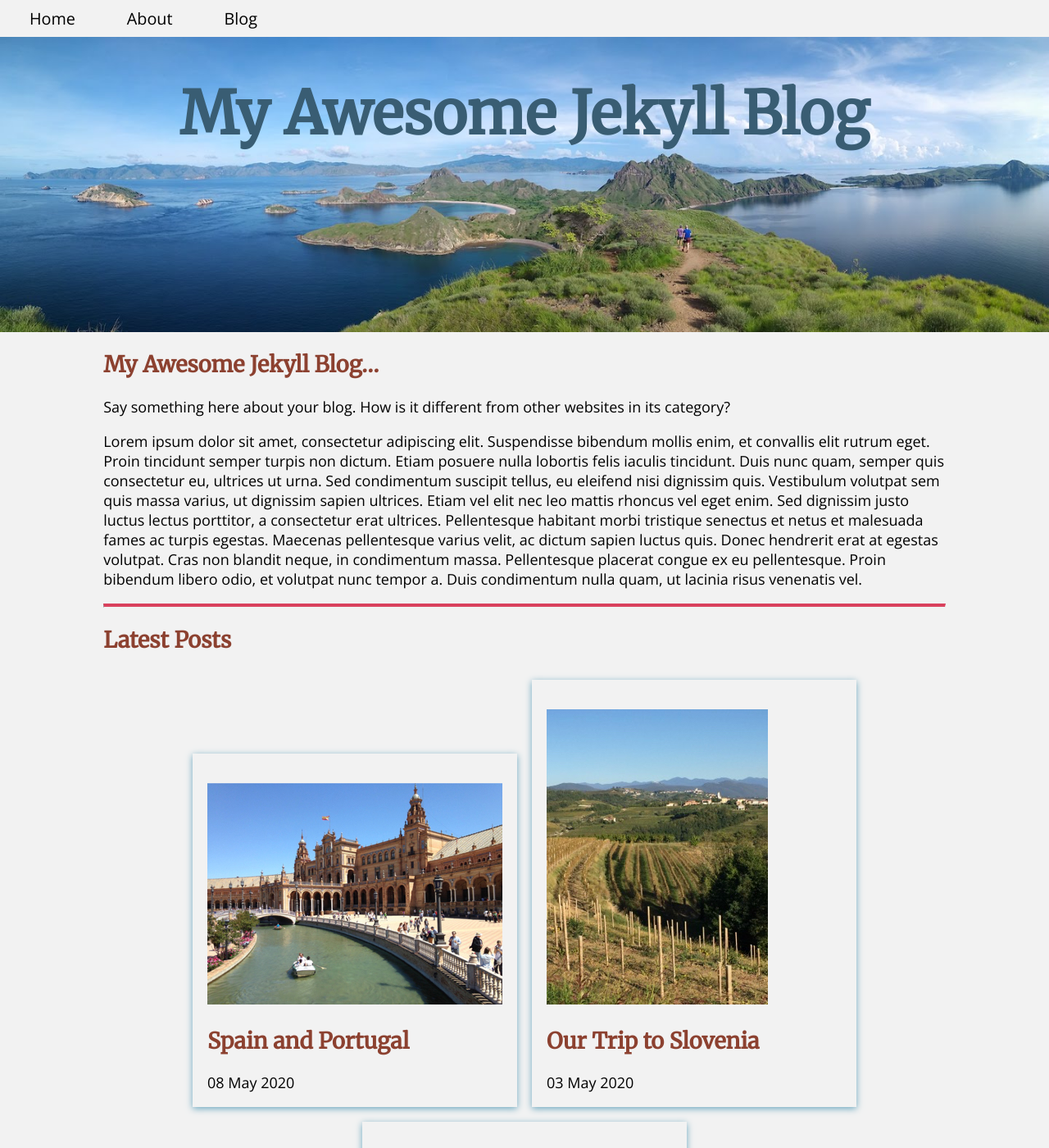
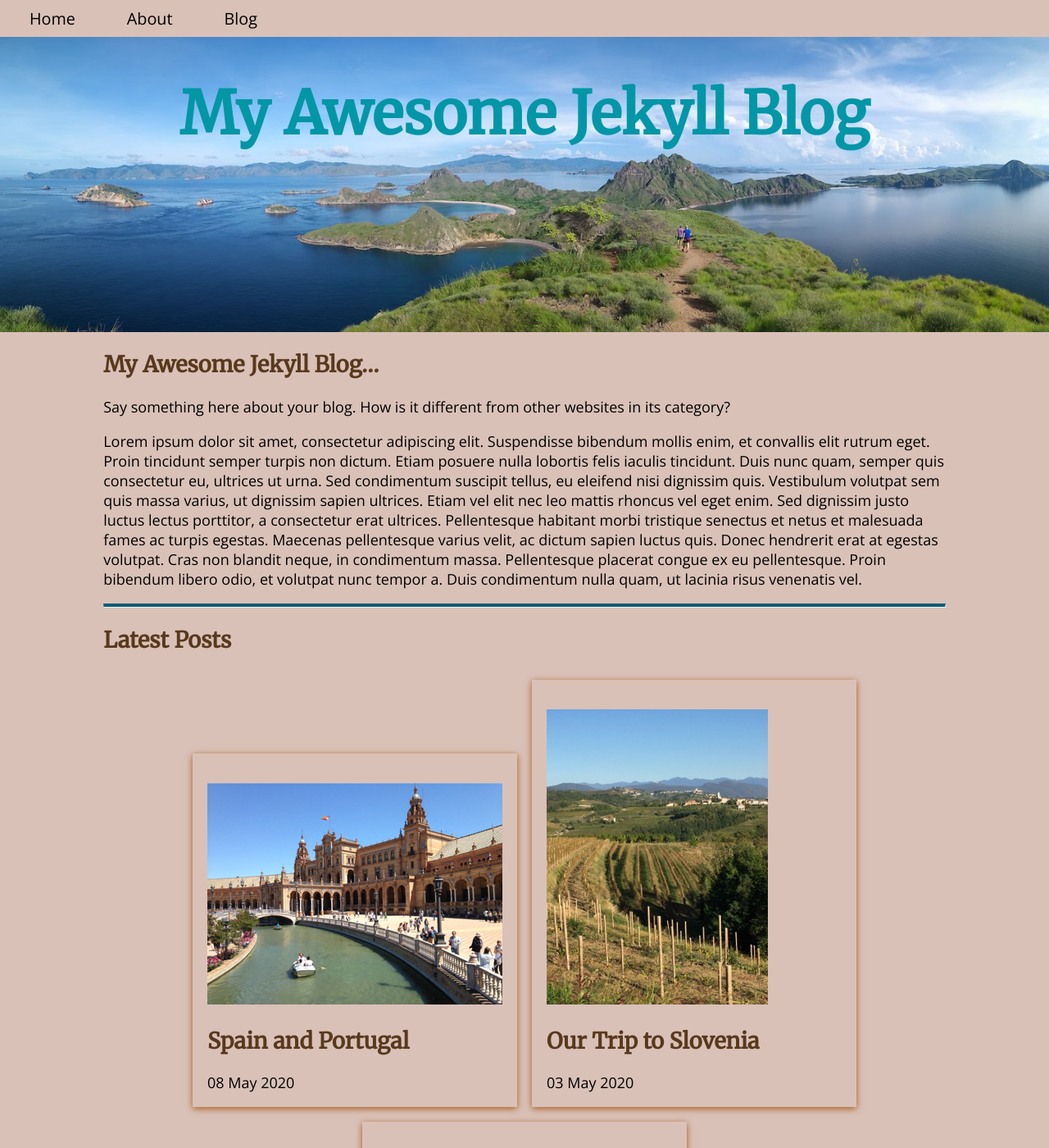
Before and after one commit to placeholdergit/cloneexpjekyllcms, a Jekyll site: the page built from index.md, in a window 1280 px wide and 1400 px high. Shown: the whole window at 82% size. Built offline with Jekyll 4.4.1, drawn with Linux system fonts in a browser that asks for light colours; a script that is not in the unit is left out.

Commit message:
Using color themes with map-get()

```diff
--- a/_sass/_colors.scss
+++ b/_sass/_colors.scss
@@ -1,14 +1,27 @@
 /* Travelers-couple-look-at-the-mountain-lake */
-$Bright-red-1: #d9415d;
-$Dark-moderate-blue-2: #395d73;
-$Slightly-desaturated-blue-3: #6ba7bf;
-$Dark-moderate-red-4: #8c4130;
-$Very-light-gray-5: #f2f2f2;
-
+// $theme-1: (
+//   "color-1": #d9415d,
+//   "color-2": #395d73,
+//   "color-3": #6ba7bf,
+//   "color-4": #8c4130,
+//   "color-5": #f2f2f2,
+// )
+// $Bright-red-1: #d9415d;
+// $Dark-moderate-blue-2: #395d73;
+// $Slightly-desaturated-blue-3: #6ba7bf;
+// $Dark-moderate-red-4: #8c4130;
+// $Very-light-gray-5: #f2f2f2;
 
 /* Panoramic-Image-of-Grossglockner-Alpine-Road */
-$Dark-cyan-1: #025e73;
-$Dark-cyan-2: #0396a6;
-$Dark-orange-Brown-tone-3: #a65b1b;
-$Very-dark-orange-Brown-tone-4: #59391d;
-$Light-grayish-orange-5: #d9c1b8;
+$theme-2: (
+  "color-1": #025e73,
+  "color-2": #0396a6,
+  "color-3": #a65b1b,
+  "color-4": #59391d,
+  "color-5": #d9c1b8,
+)
+// $Dark-cyan-1: #025e73;
+// $Dark-cyan-2: #0396a6;
+// $Dark-orange-Brown-tone-3: #a65b1b;
+// $Very-dark-orange-Brown-tone-4: #59391d;
+// $Light-grayish-orange-5: #d9c1b8;
--- a/_sass/main.scss
+++ b/_sass/main.scss
@@ -1,8 +1,9 @@
 
 @import "colors";
+$theme-name: $theme-2;
 
 // $backgroundColor: #ffffff;
-$backgroundColor: $Very-light-gray-5;
+// $backgroundColor: $Very-light-gray-5;
 $bodyColor: #000000;
 // $bodyFont: -apple-system,BlinkMacSystemFont,"Segoe UI",Helvetica,Arial,sans-serif,"Apple Color Emoji","Segoe UI Emoji","Segoe UI Symbol";
 
@@ -13,7 +14,7 @@ body, html {
   font-size: 18px;
 }
 body {
-  background: $backgroundColor;
+  background: map-get($theme-name, "color-5");
   color: $bodyColor;
   // font-family: $bodyFont;
   font-family: 'Open Sans', sans-serif;
@@ -21,7 +22,7 @@ body {
 }
 h1, h2, h3, h4, h5, h6 {
   font-family: 'Merriweather', serif;
-  color: $Dark-moderate-red-4;
+  color: map-get($theme-name, "color-4");
 }
 a {
   text-decoration: none;
@@ -32,8 +33,8 @@ a:link, a:visited {
   color: inherit;
 }
 a:hover {
-  color: $Dark-moderate-blue-2; // #4424D6;
-  border-bottom: solid 3px $Dark-moderate-blue-2; // #4424D6;
+  color: map-get($theme-name, "color-2"); // #4424D6;
+  border-bottom: solid 3px map-get($theme-name, "color-2"); // #4424D6;
 }
 nav.reverse-colors a:hover {
   color: inherit;
@@ -59,21 +60,21 @@ a:hover.card {
 a:active {
   color: inherit;
 }
-// div.card img {
-//   max-width: 90vw;
-// }
+div.card img {
+  max-width: 90vw;
+}
 footer {
-  color: $Very-light-gray-5;
-  background-color: $Bright-red-1;
+  color: map-get($theme-name, "color-5");
+  background-color: map-get($theme-name, "color-1");
 }
 hr {
-  color: $backgroundColor;
-  border-top: 4px solid $Bright-red-1;
+  color: map-get($theme-name, "color-5");
+  border-top: 4px solid map-get($theme-name, "color-1");
 }
 nav {
   font-size: 1.1em;
   // background-color: #B2D732;
-  background-color: $backgroundColor; // #ffffff;
+  background-color: map-get($theme-name, "color-5"); // #ffffff;
   padding: 0.5rem 0;
 }
 // ul {
@@ -111,7 +112,7 @@ nav {
 // Borrowed from w3.css .w3-card
 .card {
   // box-shadow:0 2px 5px 0 rgba(0,0,0,0.16),0 2px 10px 0 rgba(0,0,0,0.12);
-  box-shadow: 0 2px 8px 0 $Slightly-desaturated-blue-3;
+  box-shadow: 0 2px 8px 0 map-get($theme-name, "color-3");
   // rgba(57, 93, 115, 0.32);
   padding: 1em;
   margin: 0.5em;
@@ -160,7 +161,7 @@ nav {
 }
 .header > h1 {
   // color: #4424D6;
-  color: $Dark-moderate-blue-2;
+  color: map-get($theme-name, "color-2");
   font-size: 4em;
   font-weight: 700;
   text-align: center;
@@ -197,7 +198,7 @@ nav {
 }
 .reverse-colors {
   color: #ffffff;
-  background-color: $Bright-red-1;
+  background-color: map-get($theme-name, "color-1");
 }
 .sticky-top {
   top: 0;
```
